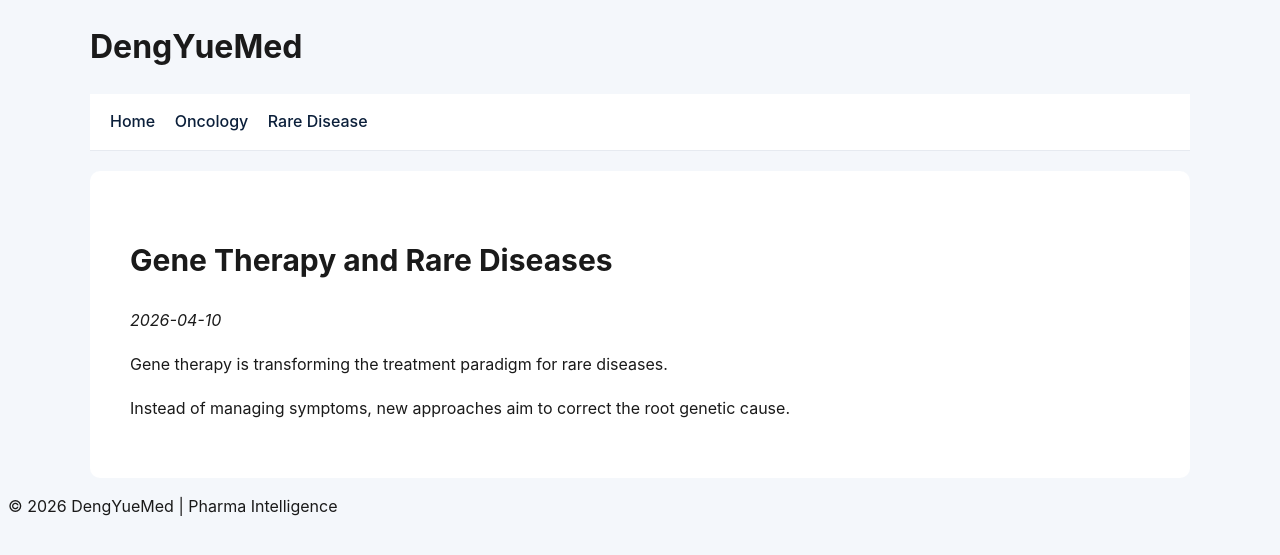
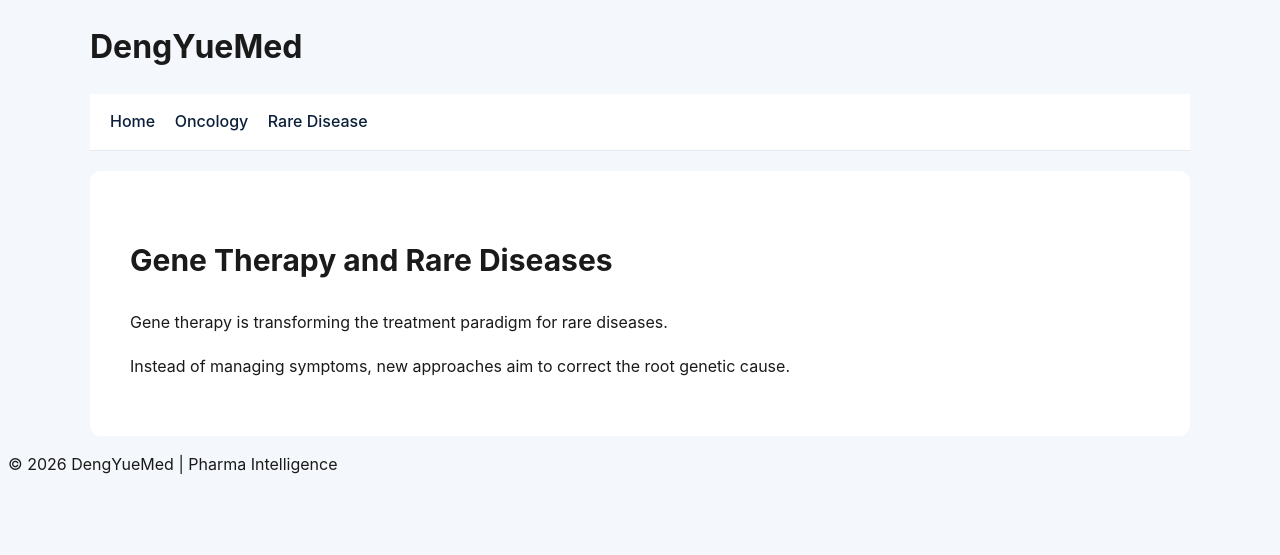
Before and after one commit to hkdengyue/hkdengyue.github.io, a Jekyll site: the page built from _posts/2026-04-10-gene-therapy.md, in a window 1280 px wide. Shown: the top 555 px of the page. Built offline with Jekyll 4.4.1, drawn with Linux system fonts in a browser that asks for light colours; our own code applies the rules of GitHub Pages for plain Markdown files.

Commit message:
Update post.html

```diff
--- a/_layouts/post.html
+++ b/_layouts/post.html
@@ -4,7 +4,11 @@
 
 <article class="article">
     <h1>{{ page.title }}</h1>
-    <p><em>{{ page.date | date: "%Y-%m-%d" }}</em></p>
+    <p>
+    {% for tag in page.tags %}
+    <span class="tag">{{ tag }}</span>
+    {% endfor %}
+</p>
 
     <div class="content">
         {{ content }}
```
